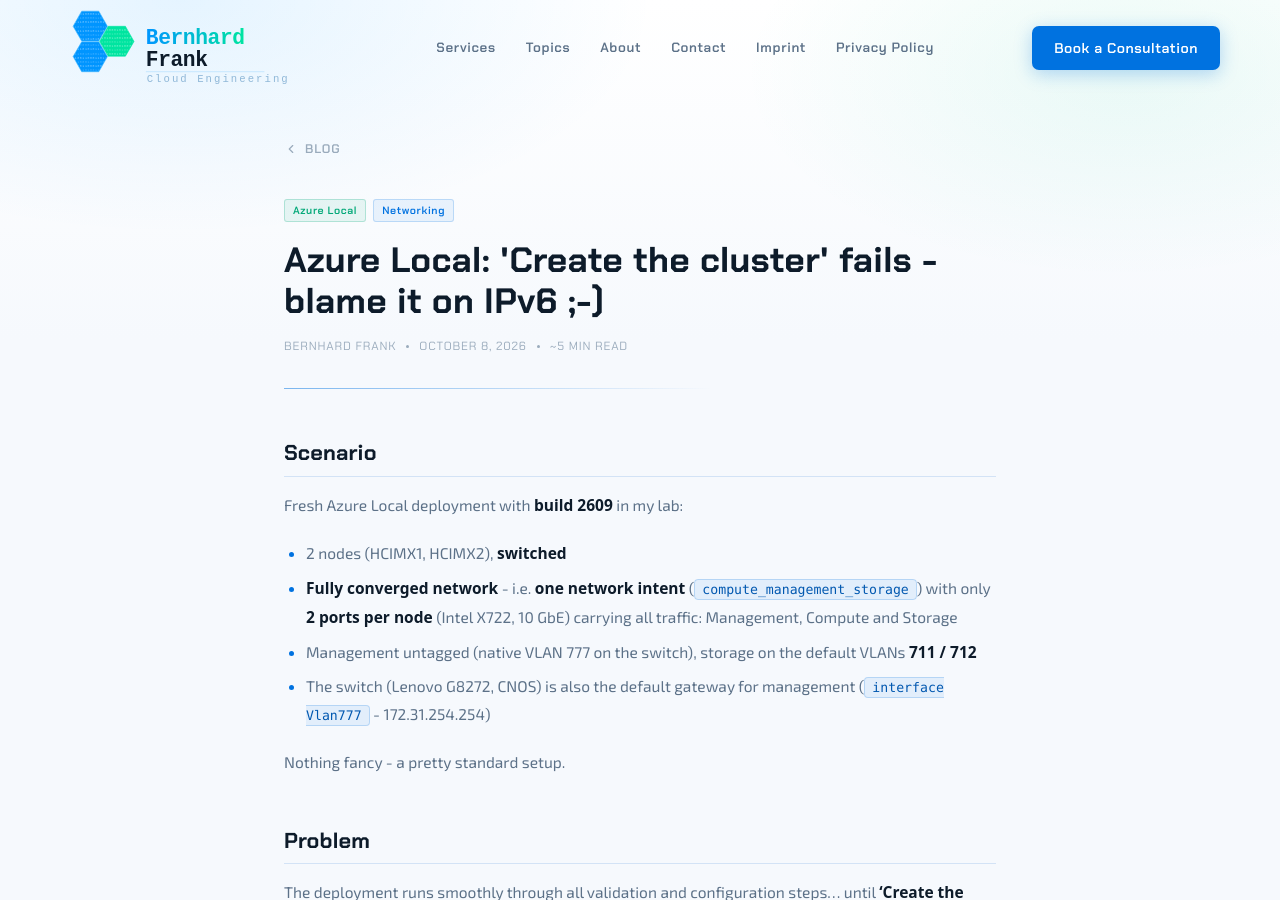
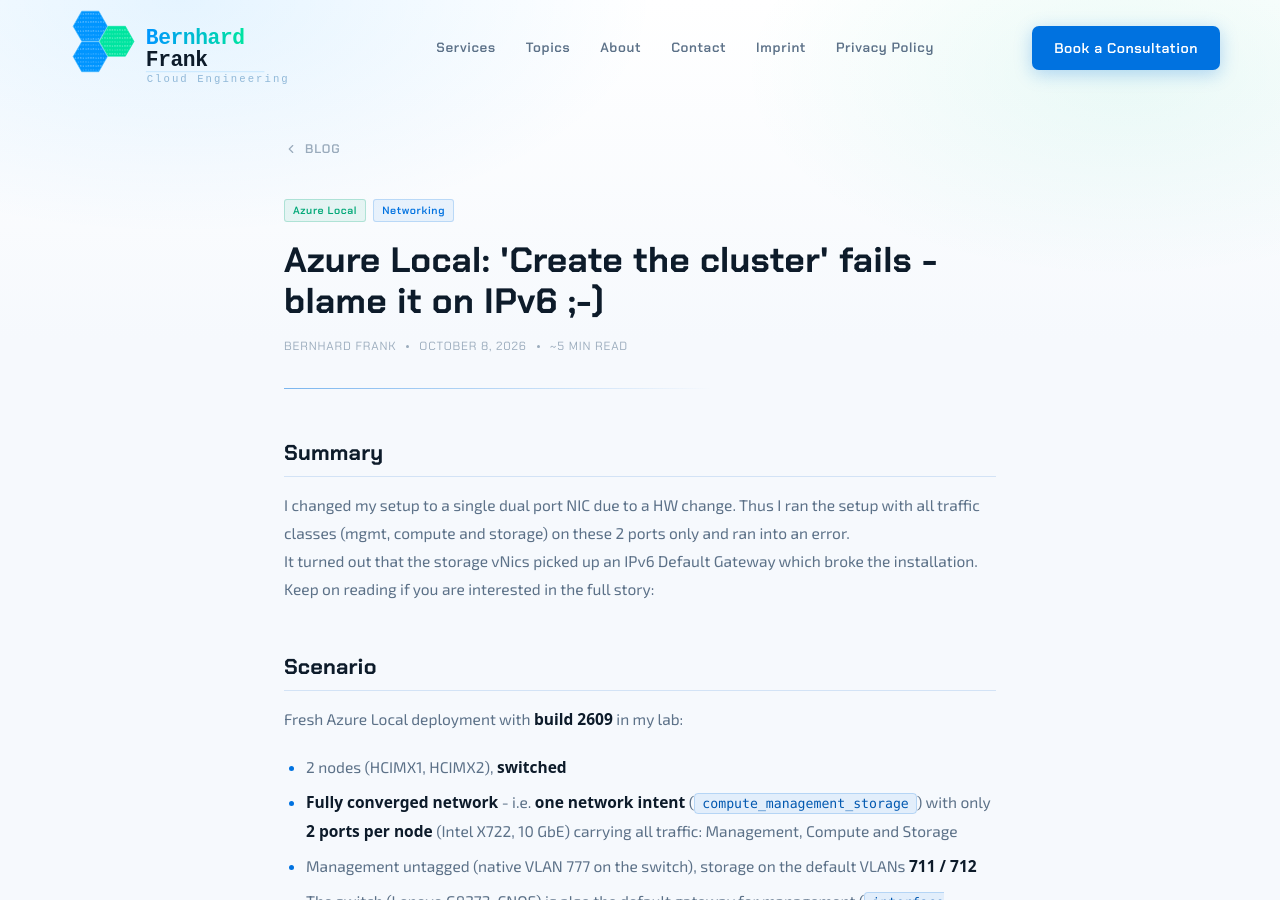
Before and after one commit to bernhardfrank/bernhardfrank.github.io, a Jekyll site: the page built from _posts/2026-10-08-IPv6DefaultGW.md, in a window 1280 px wide and 900 px high. Built offline with Jekyll 4.4.1, drawn with Linux system fonts in a browser that asks for light colours; some web fonts are replaced; some of the changed text lies outside the part shown.

Commit message:
adding summary

```diff
--- a/_posts/2026-10-08-IPv6DefaultGW.md
+++ b/_posts/2026-10-08-IPv6DefaultGW.md
@@ -3,6 +3,12 @@
 date:   2026-10-08
 tags: [Azure Local, Networking]
 ---
+
+## Summary
+
+I changed my setup to a single dual port NIC due to a HW change. Thus I ran the setup with all traffic classes (mgmt, compute and storage) on these 2 ports only and ran into an error.
+It turned out that the storage vNics picked up an IPv6 Default Gateway which broke the installation.
+Keep on reading if you are interested in the full story:
 
 ## Scenario
 
@@ -96,7 +102,7 @@
 
 ### If you can't touch the switch
 
->**Warning:This section is experimental an was suggested by claude. I haven't tried it but found it useful in this context. So no warranties!**
+>**Warning: This section is experimental an was suggested by claude. I haven't tried it but found it useful in this context. So no warranties!**
 
 Alternatively you can stop the storage vNICs from listening to RAs on the nodes and remove the learned routes (run on any node):
 
```
Also changed, not shown: other parts of _posts/2026-10-08-IPv6DefaultGW.md (+1 -1 lines).
